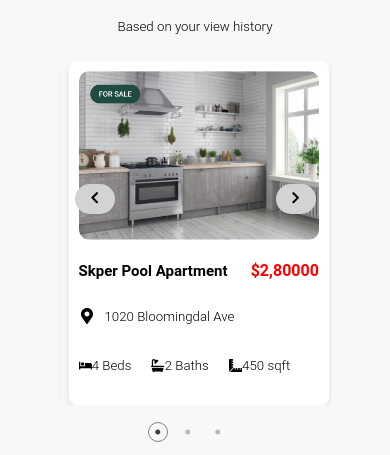
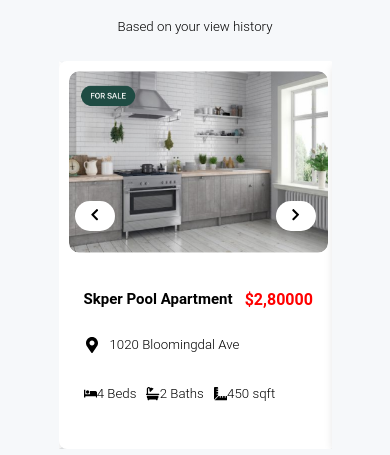
Before and after one commit to Paila20/dotstart, a React (Create React App) app: page / in a window 390 px wide. Shown: the part 386-841 px from the top of the page. Built offline with nearby package versions, Linux system fonts and the light colour scheme.

Commit message:
added responsive styles

```diff
--- a/src/components/Home.css
+++ b/src/components/Home.css
@@ -23,12 +23,17 @@
     padding: 0  150px 150px 150px;
     margin-top: -50px;
     /* margin-left: 20px; */
+    margin-left:auto;
+    margin-right: auto;
 }
 /* .slick-slider{
     width: 100%;
 } */
 
-
+.icon-flex{
+    display: flex;
+    gap: 3px;
+}
 .home-title {
     display: flex;
     flex-direction: column;
@@ -66,6 +71,7 @@
 .card-content {
     display: flex;
     flex-direction: column;
+    padding: 15px;
 }
 /* .slick-prev, .slick-next {
     display: block !important;
@@ -171,7 +177,7 @@
 .card-content-icons h5 {
     display: flex;
     align-items: center;
-    gap:5px;
+    gap:10px;
     margin-right: 10px;
     font-weight: 300;
 }
@@ -213,6 +219,8 @@
     gap: 20px;
     margin-top: -40px;
     margin-bottom: 30px;
+    margin-left: auto;
+    margin-right: auto;
 }
 
 .top-links,
@@ -226,7 +234,7 @@
 }
 
 .link-image {
-    width: 50%;
+    width: 48%;
     max-width: 250px;
     height: auto;
 }
@@ -237,7 +245,7 @@
 }
 
 .link-image2 {
-    width: 65%;
+    width: 50%;
     max-width: 520px;
     height: auto;
 }
@@ -324,17 +332,19 @@
     justify-content: center;
     padding: 5%;
     width: 90%;
+    /* margin: auto 30%; */
+    gap: 0;
     padding-bottom: 1%;
-    margin-left: 30%;
+    /* margin-left: 50%; */
     /* margin-right: 20%; */
 
 }
 .container4-side{
-    width: 35%;
+    width: 55%;
   color: #FFFFFF;
   font-family: Roboto;
-  margin-right: 30%;
-  margin-left: 0px;
+  margin-right: 10%;
+  margin-left:0%;
 }
 .container4-side h3{
     width: 50%;
@@ -362,12 +372,14 @@
     width: 20%;
 }
 .image-wrapper {
+    width: 100%;
     position: relative;
     display: inline-block;
+    margin-left: 7%;
   }
 .image8{
 
-    width: 65%;
+    width: 80%;
     height: auto;
 
 }
@@ -502,6 +514,8 @@
 }
 .slick-slide > div {
     margin: 0 10px;
+    padding: 0;
+
 }
 
 @media screen and (max-width: 1200px) {
@@ -513,13 +527,14 @@
         /* padding: 5px; */
         margin-bottom: 20px;
         margin-top: -45px;
-        width: 90%;
+        width: 100%;
     }
-    /* .card{
-        max-width: 500px;
-    } */
+    .card{
+        /* min-width: 400px; */
+        height: auto;
+    }
     .card-content-icons{
-        gap: 5px;
+        gap: 7px;
     }
     .card-content-icons h5{
         align-items: center;
@@ -534,7 +549,7 @@
         flex-direction: column;
         justify-content: center;
         align-items: center;
-        gap: 10px;
+        gap: 20px;
         width: 100%;
     }
     .link-image2 {
@@ -559,19 +574,19 @@
         gap: 20px;
     }
     .container4-top-flex{
-
+        width: 100%;
         flex-direction: column;
     }
     .container4-side{
-        width: 65%;
+        width: 50%;
     }
     .container4{
-        width: 70%;
+        width: 85%;
 
         object-fit: cover;
     }
     .container4-bottom{
-        gap: 10px;
+        gap: 5px;
 
     }
     .container4-bottom h1{
@@ -579,7 +594,7 @@
     }
     .container5-top{
         flex-direction: column;
-        width: 100%;
+        width: 90%;
         gap: 10px;
 
     }
@@ -606,17 +621,26 @@
         top: 60%;
 
     }
+    .image-wrapper{
+        width: 68%;
+    }
     /* .clienttag{
         position: absolute;
          top: 840%;
         left: 28%;
         width: 8%;
     } */
+     .container4{
+        width: 60%;
+     }
 }
 
 
 
 @media screen and (max-width: 750px) {
+    .slick-slide > div {
+        margin: 0;
+    }
     .container{
         width: 100%;
         padding-bottom: 50px;
@@ -662,7 +686,7 @@
         flex-direction: column;
         justify-content: center;
         align-items: center;
-        gap: 10px;
+        gap: 20px;
         width: 95%;
     }
     .link-image2 {
@@ -671,12 +695,15 @@
         height: auto;
     }
     .icon-container{
+        width: 90%;
         display: flex;
         flex-direction: column;
 
     }
     .container3{
-        width: 100%;
+        padding: 5%;
+        width: 70%;
+        max-width: 100%;
     }
     .main-container3 {
         width: 100%;
@@ -690,14 +717,14 @@
 
         flex-direction: column;
     }
-    .container4-side{
+    /* .container4-side{
         width: 65%;
         margin-left: 20px;
-    }
-    .container4{
-        width: 90%;
+    }*/
+     .container4{
+        width: 80%;
 
-        object-fit: cover;
+        /* object-fit: cover; */
     }
     .container4-bottom{
         gap: 10px;
@@ -717,7 +744,7 @@
 
     }
     .icon-image-card{
-        width: 100%;
+        width: 50%;
     }
     .container5-bottom-images{
         flex-wrap: wrap;
@@ -725,10 +752,10 @@
         justify-content: center;
         align-items: center;
     }
-    .container5{
+    /* .container5{
         width: 100%;
 
-    }
+    } */
     /* .clienttag {
        width: 50px;
     } */
@@ -751,6 +778,21 @@
         width: 100%;
     }
     .main-container2{
-        gap: 10px;
+        gap: 20px;
+    }
+    .card-content-icons{
+        gap: 0px;
     }
 }
+
+@media screen and (max-width:560px){
+    .container3{
+        width: 85%;
+    }
+    .container4{
+        width: 95%;
+    }
+    .container5{
+        width: 100%;
+    }
+}
--- a/src/components/Home.js
+++ b/src/components/Home.js
@@ -1,162 +1,3 @@
-
-
-// import React from 'react';
-// import { imagearray1 } from '../Constants';
-// import Properties from './Properties';
-// import Blog from "./Blog"
-// import {FaMapMarkerAlt } from 'react-icons/fa';
-// import Slider from "react-slick";
-// import "slick-carousel/slick/slick.css";
-// import "slick-carousel/slick/slick-theme.css";
-// import clienttag from "../assets/clienttag.png";
-// import image8 from "../assets/image8.png";
-
-
-
-// import { FaBed, FaBath, FaRulerCombined } from 'react-icons/fa';
-// import { FaArrowRight,FaChevronLeft,FaChevronRight} from 'react-icons/fa';
-// import "./Home.css";
-
-// const App = () => {
-
-//   const PrevArrow = (props) => {
-//     const { className, style, onClick } = props;
-//     return (
-//       <button
-
-//         style={{  display: "block", backgroundColor: "lightgray" , borderRadius:17, color:"black",width:40,height:30,zIndex:10,marginLeft:-90,border:"gray",top:120,position:"relative"}} // You can change styles here
-//         onClick={onClick}
-//       >
-//         <FaChevronLeft />
-//       </button>
-//     );
-//   };
-
-//   const NextArrow = (props) => {
-//     const { className, style, onClick } = props;
-//     return (
-//       <button
-
-//         style={{   display: "block", backgroundColor: "lightgray" , borderRadius:17, color:"black",width:40,height:30,zIndex:10,marginLeft:1100,border:"gray",top:120,position:"relative" }} // You can change styles here
-//         onClick={onClick}
-//       >
-//         <FaChevronRight />
-//       </button>
-//     );
-//   };
-
-
-
-//   const settings1 = {
-//     dots: true,
-//     infinite: true,
-//     speed: 500,
-//     slidesToShow: 3,
-//     slidesToScroll: 1,
-//     prevArrow: <PrevArrow/>,
-//     nextArrow: <NextArrow/>,
-
-
-
-
-//     responsive: [
-//       {
-//         breakpoint: 1024,
-//         settings: {
-//           slidesToShow: 2,
-//           slidesToScroll: 1
-//         }
-//       },
-//       {
-//         breakpoint: 600,
-//         settings: {
-//           slidesToShow: 1,
-//           slidesToScroll: 1
-//         }
-//       }
-//     ]
-//   };
-//   return (
-//     <>
-//     <div className="container" id="home">
-
-//         <div className='home-title'>
-//             <h2>Homes For You</h2>
-//             <h5>Based on your view history</h5>
-//         </div>
-
-//       <Slider {...settings1} className="main-card">
-//         {imagearray1.map((card, index) => (
-//           <div className="card" key={index}>
-//             <img src={card.src} alt={card.title} className="card-image" />
-//             <div className="card-content">
-//               <div className='card-content-title'>
-//                 <h3 className="card-title">{card.title}</h3>
-//                 <h4 className="card-cost">{card.cost}</h4>
-//               </div>
-//               <div className="card-location">
-//                 <FaMapMarkerAlt className="location-icon" />
-//                 <span className="location-name"><h5>{card.location}</h5></span>
-//               </div>
-//               <div className="card-content-icons">
-//                 <h5><FaBed /> 4 Beds</h5>
-//                 <h5><FaBath /> 2 Baths</h5>
-//                 <h5><FaRulerCombined /> 450 sqft</h5>
-//               </div>
-//             </div>
-//           </div>
-//         ))}
-//         </Slider>
-
-//     </div>
-//     <Properties/>
-
-
-//     <div className='container4' >
-//        <div className='container4-top-flex'>
-//          <div>
-//           <img src={image8} alt="image8" className='image8'/>
-//           <img src={clienttag} alt="clienttag" className='clienttag'/>
-//          </div>
-//          <div className='container4-side'>
-//            <h3>Local expertise for luxury homes</h3>
-//            <h6>Pallentesque agestus elementus egestas fausibes sem.  velt nunc egestas ut morbi. Leo deum
-//             nibh eget fermentum massa pretium. Mi maauris null acdium ut mauris nun. </h6>
-//             <a href="#pages">
-//             <button>Learn More <FaArrowRight/></button>
-//             </a>
-//          </div>
-//        </div>
-//        <div className='container4-bottom'>
-//         <div >
-//           <h2>$18M</h2>
-//           <h6>
-//             Owned from properties transactions
-//           </h6>
-//         </div>
-//         <div>
-//           <h2>26K</h2>
-//           <h6>Properties for Buy</h6>
-//         </div>
-//         <div>
-//           <h2>15K</h2>
-//           <h6>Properties for Sell</h6>
-//         </div>
-//         <div>
-//           <h2>800</h2>
-//           <h6>Daily completed transactions</h6>
-//         </div>
-//        </div>
-
-//     </div>
-
-//     <Blog/>
-
-//     </>
-//   );
-// }
-
-// export default App;
 
 
 import React, { useEffect, useState } from 'react';
@@ -183,7 +24,7 @@ const App = () => {
       <button
         style={{
           display: "block",
-          backgroundColor: "lightgray",
+          backgroundColor: "white",
           borderRadius: 17,
           color: "black",
           width: 40,
@@ -213,7 +54,7 @@ const App = () => {
       <button
         style={{
           // display: "block",
-          backgroundColor: "lightgray",
+          backgroundColor: "white",
           borderRadius: 17,
           color: "black",
           width: 40,
@@ -287,7 +128,7 @@ const App = () => {
                   <span className="location-name"><h5>{card.location}</h5></span>
                 </div>
                 <div className="card-content-icons">
-                  <h5><FaBed /> 4 Beds</h5>
+                  <h5 className='icon-flex'><FaBed /> 4 Beds</h5>
                   <h5><FaBath /> 2 Baths</h5>
                   <h5><FaRulerCombined /> 450 sqft</h5>
                 </div>
```
